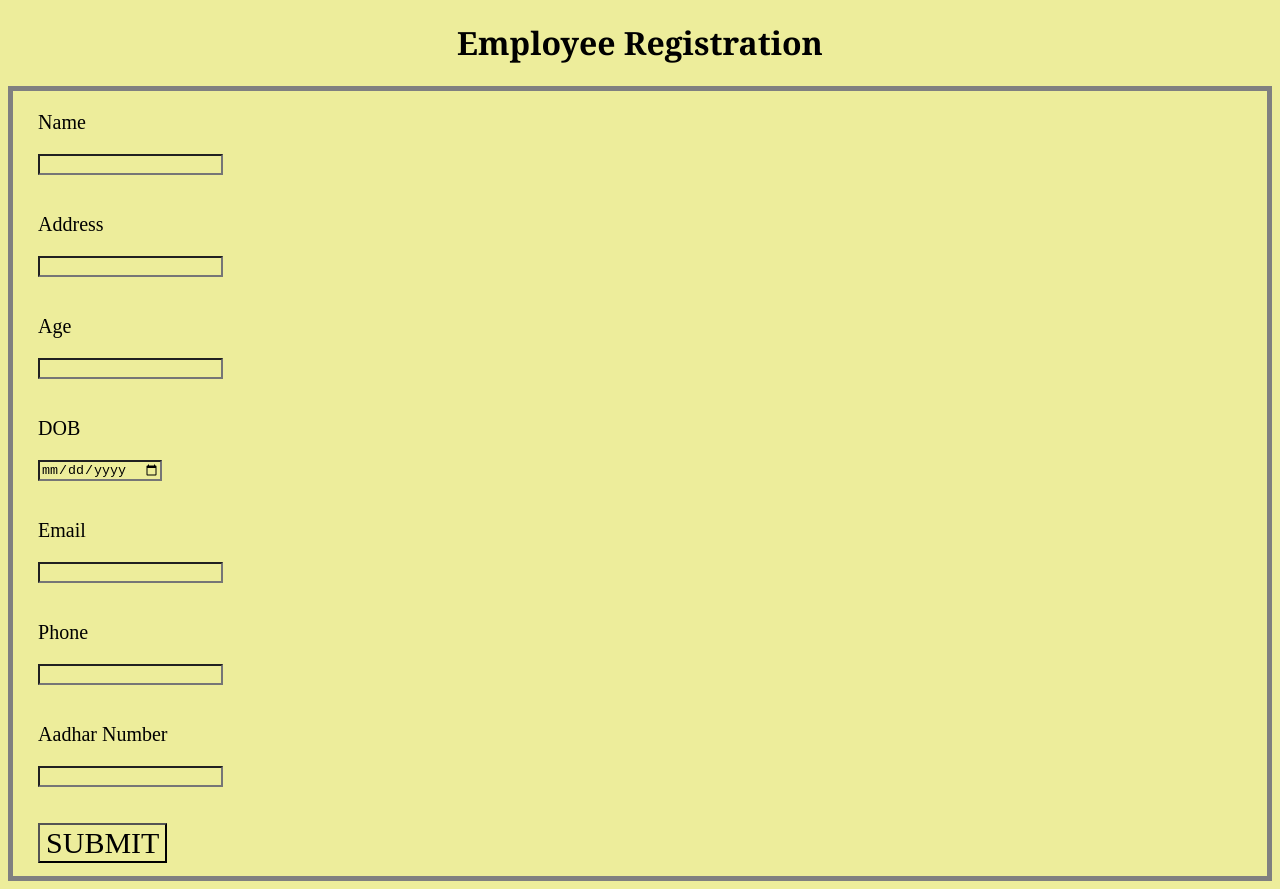
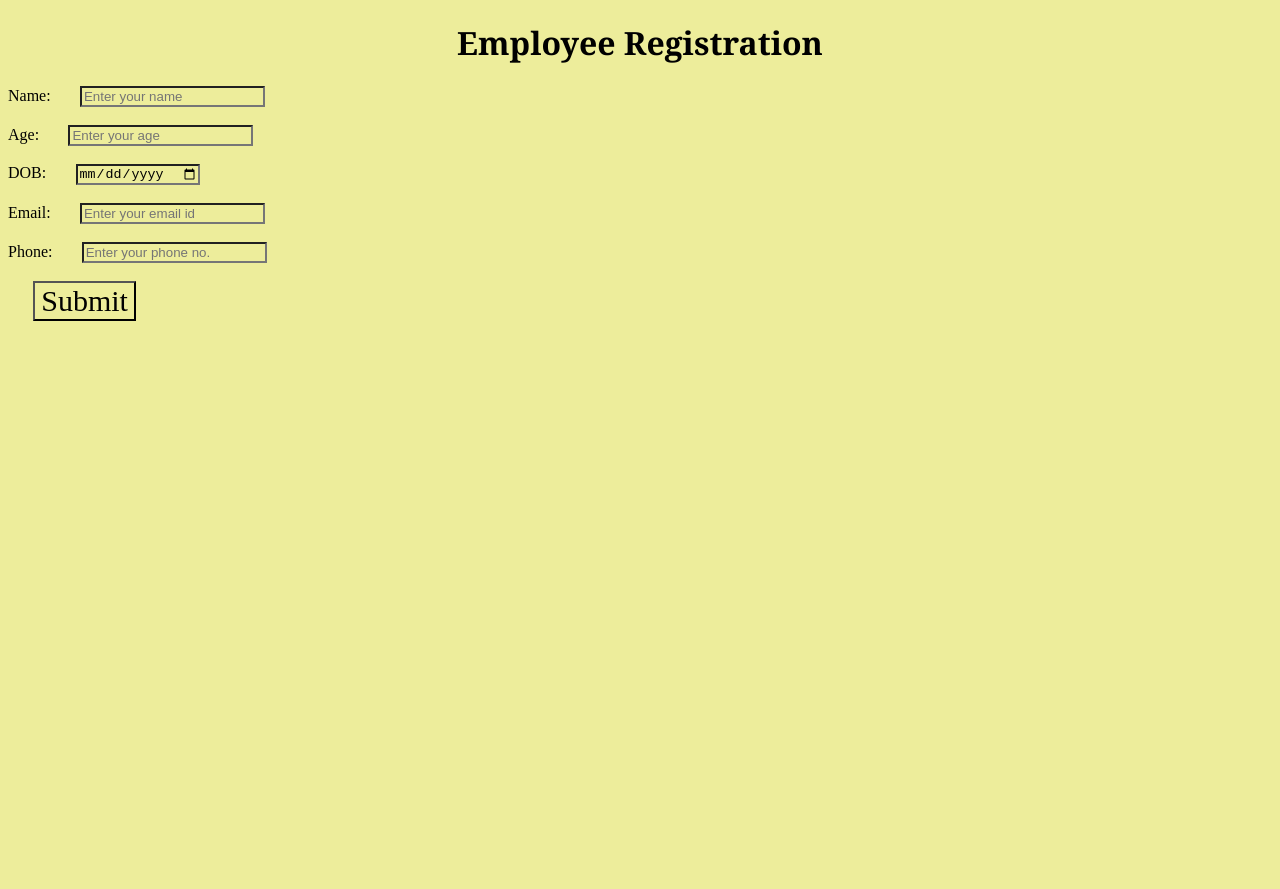
Before and after one commit to Aryaman2709/TATWA, a plain HTML site: page CRUD_js/index.html in a window 1280 px wide. After the commit the page ends 800 px from the top, so only its background shows below. Drawn offline with Linux system fonts and the light colour scheme.

Commit message:
added form tag

```diff
--- a/CRUD_js/index.html
+++ b/CRUD_js/index.html
@@ -10,24 +10,25 @@
       href = "style.css" />
 </head>
 <body>
-    <h1><bold>Employee Registration</bold></h1>
-    <div class="form">
-    <p>Name</p>
-    <input type="text" id="name" name="name"><br><br>
-    <p>Address</p>
-    <input type="text" id="address" name="address"><br><br>
-    <p>Age</p>
-    <input type="text" id="age" name="age"><br><br>
-    <p>DOB</p>
-    <input type="date" id="dob" name="dob"><br><br>
-    <p>Email</p>
-    <input type="email" id="email" name="email"><br><br>
-    <p>Phone</p>
-    <input type="tel" id="phone" name="phone"><br><br>
-    <p>Aadhar Number</p>
-    <input type="number" id="aadhar" name="aadhar"><br><br><br>
-    <button type="button">SUBMIT</button>
+
+    <div>
+    <form>
+        <h1><bold>Employee Registration</bold></h1>
+        <label for="fname">Name:</label>
+        <input type="text" id="fname" name="fname" placeholder="Enter your name"><br><br>
+        <label for="lage">Age:</label>
+        <input type="number" id="lage" name="fage" placeholder="Enter your age"><br><br>
+        <label for="date">DOB:</label>
+        <input type="date" id="dob" name="dob"><br><br>
+        <label for="lemail">Email:</label>
+        <input type="email" id="email" name="email" placeholder="Enter your email id"><br><br>
+        <label for="lphone">Phone:</label>
+        <input type="tel" id="phone" name="phone" placeholder="Enter your phone no."><br><br>
+        <button type="button" class="submit">Submit</button>
+    </form>
     </div>
+
+    <script src="work.js"></script>
 
 </body>
 </html>
```
